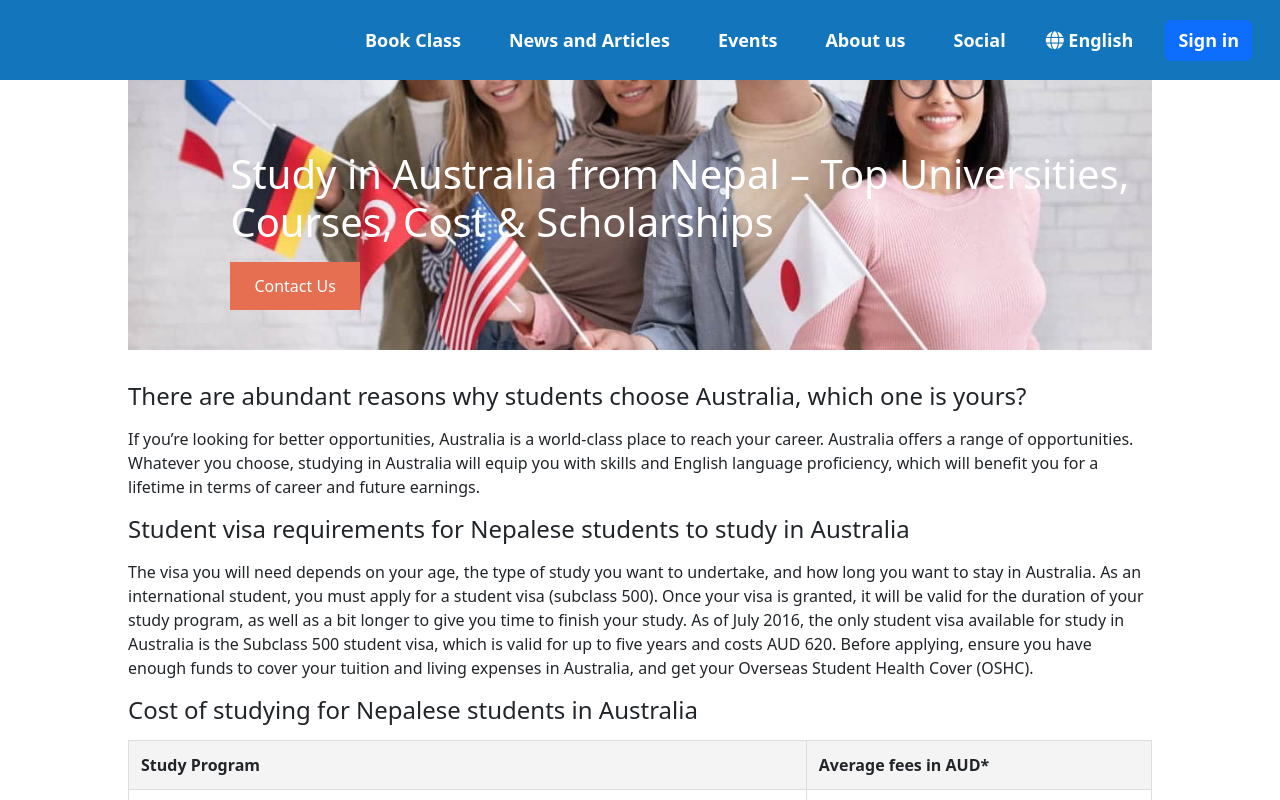
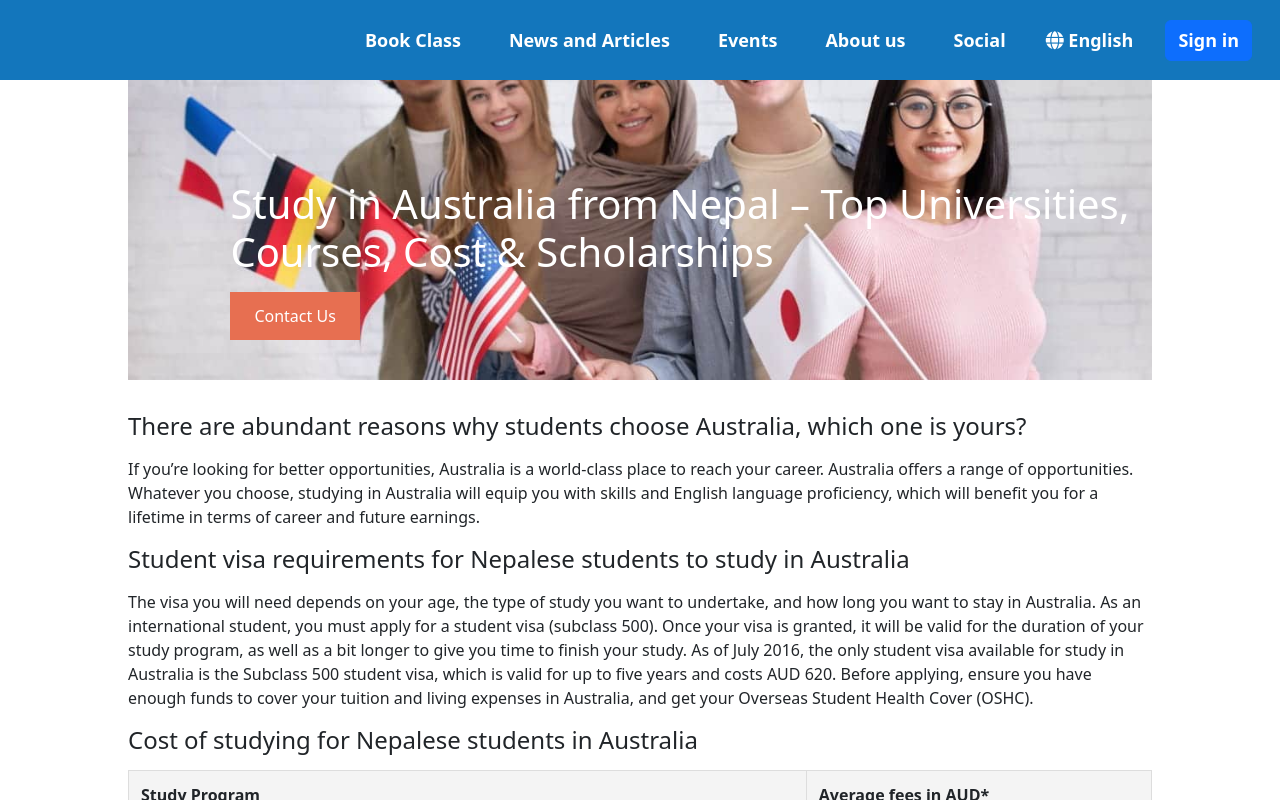
Before and after one commit to SagarAch1/frontend-asian, a React (Create React App) app: page /studyinaustralia in a window 1280 px wide. Shown: the top 800 px of the page. Built offline with nearby package versions, Linux system fonts and the light colour scheme; no server answers.

Commit message:
update sia

```diff
--- a/src/Pages/StudyDestination/Studyinaustralia.jsx
+++ b/src/Pages/StudyDestination/Studyinaustralia.jsx
@@ -4,8 +4,8 @@ const StudyInAustralia = () => {
   return (
     <div style={styles.container}>
       <header style={styles.headerSection}>
-        {/* Adjust the marginTop value to bring the image further down */}
-        <div style={{ ...styles.headerImage, backgroundImage: `url(${process.env.PUBLIC_URL}/assets/images/ar.jpg)`, marginTop: '50px' }}></div>
+        {/* Adjust the marginTop value to bring the image further up */}
+        <div style={{ ...styles.headerImage, backgroundImage: `url(${process.env.PUBLIC_URL}/assets/images/ar.jpg)`, marginTop: '80px' }}></div>
         <div style={styles.headerContent}>
           <h1 style={styles.headerTitle}>Study in Australia from Nepal – Top Universities, Courses, Cost & Scholarships</h1>
           <button style={styles.contactBtn}>Contact Us</button>
```
